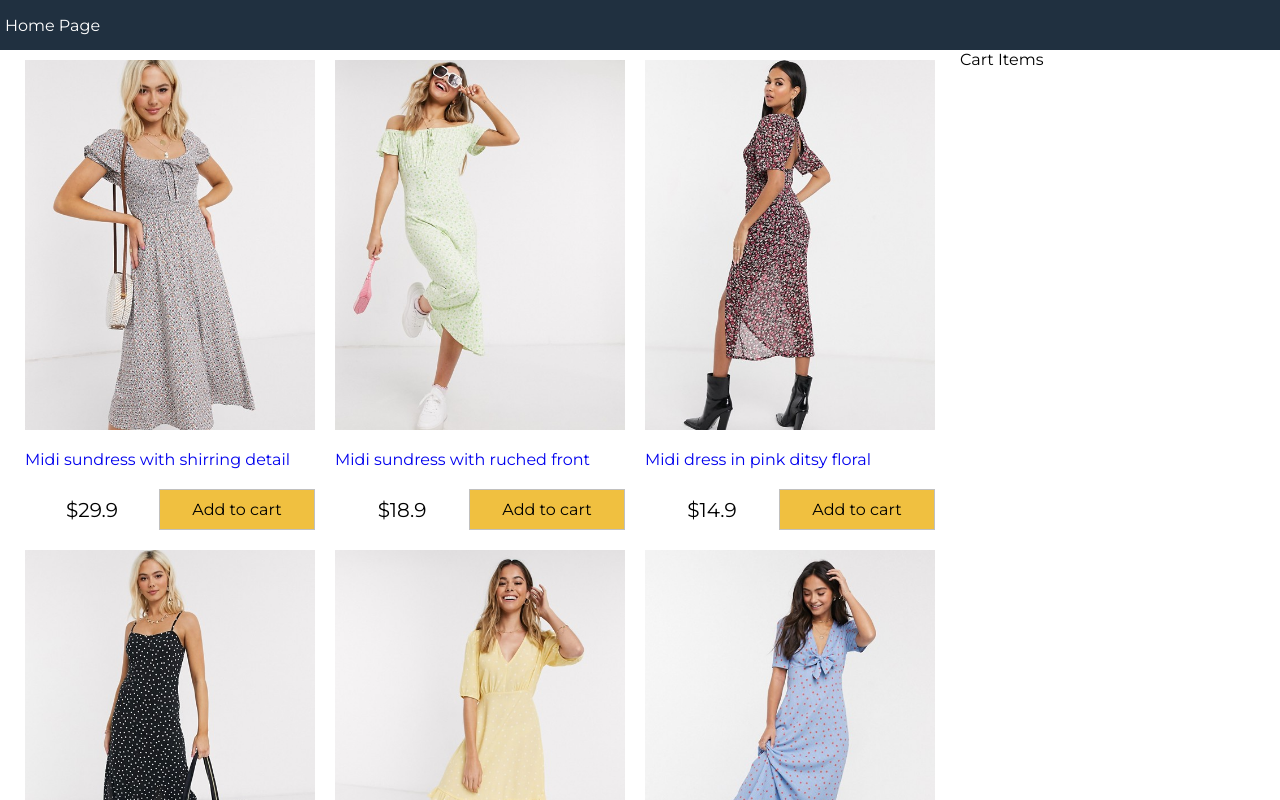
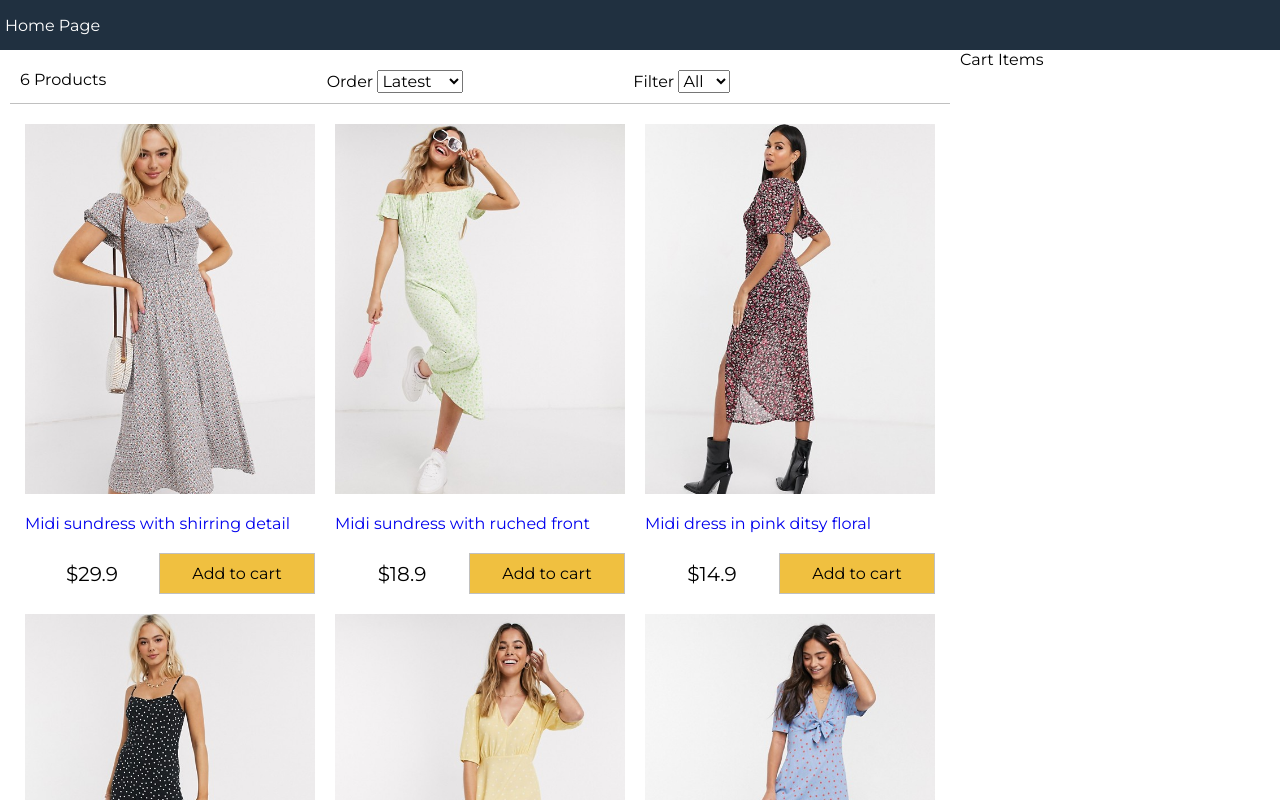
Before and after one commit to maaz-shah47/react-shopping-cart, a React (Create React App) app: page / in a window 1280 px wide. Shown: the top 800 px of the page. Built offline with nearby package versions, Linux system fonts and the light colour scheme.

Commit message:
create filter component

```diff
--- a/src/App.js
+++ b/src/App.js
@@ -1,13 +1,51 @@
 import { useState } from 'react';
-import './App.css';
-import Products from './components/Products';
+import Products from './components/Products/Products';
 
 import data from './data.json';
+
+import './App.css';
+import Filter from './components/Filter/Filter';
 
 const App = () => {
   const [products, setProducts] = useState(data.products);
   const [size, setSize] = useState('');
   const [sort, setSort] = useState('');
+
+  const sortProductsHandler = (event) => {
+    const sort = event.target.value;
+    setSort(sort);
+    setProducts((prevState) =>
+      prevState
+        .slice()
+        .sort((a, b) =>
+          sort === 'lowest'
+            ? a.price > b.price
+              ? 1
+              : -1
+            : sort === 'highest'
+            ? a.price < b.price
+              ? 1
+              : -1
+            : a._id < b._id
+            ? 1
+            : -1
+        )
+    );
+  };
+  const sizeFilterHandler = (event) => {
+    const newSize = event.target.value;
+    if (newSize === '') {
+      setSize(newSize);
+      setProducts(data.products);
+    } else {
+      setSize(newSize);
+      setProducts(
+        data.products.filter(
+          (product) => product.availableSizes.indexOf(newSize) >= 0
+        )
+      );
+    }
+  };
   return (
     <div className='grid-container'>
       <header>
@@ -16,6 +54,13 @@ const App = () => {
       <main>
         <div className='content'>
           <div className='main'>
+            <Filter
+              count={products.length}
+              size={size}
+              sort={sort}
+              sortHandler={sortProductsHandler}
+              sizeHandler={sizeFilterHandler}
+            />
             <Products products={products} />
           </div>
           <div className='sidebar'>Cart Items</div>
--- /dev/null
+++ b/src/components/Filter/Filter.css
@@ -0,0 +1,10 @@
+.filter {
+  display: flex;
+  justify-content: space-between;
+  padding: 1rem;
+  margin: 1rem;
+  border-bottom: 0.1rem #c0c0c0 solid;
+}
+.filter div {
+  flex: 1;
+}
--- /dev/null
+++ b/src/components/Filter/Filter.jsx
@@ -0,0 +1,33 @@
+import React from 'react';
+
+import './Filter.css';
+
+const Filter = ({ count, size, sort, sortHandler, sizeHandler }) => {
+  return (
+    <div className='filter'>
+      <div className='filter-result'>{count} Products</div>
+      <div className='filter-sort'>
+        Order{' '}
+        <select value={sort} onChange={sortHandler}>
+          <option>Latest</option>
+          <option value='lowest'>Lowest</option>
+          <option value='highest'>Highest</option>
+        </select>
+      </div>
+      <div className='filter-size'>
+        Filter{' '}
+        <select value={size} onChange={sizeHandler}>
+          <option value=''>All</option>
+          <option value='XS'>XS</option>
+          <option value='S'>S</option>
+          <option value='M'>M</option>
+          <option value='L'>L</option>
+          <option value='XL'>XL</option>
+          <option value='XLL'>XLL</option>
+        </select>
+      </div>
+    </div>
+  );
+};
+
+export default Filter;
--- a/src/components/Products.jsx
+++ b/src/components/Products/Products.jsx
@@ -1,6 +1,5 @@
 import React from 'react';
-import { formatCurrency } from '../utils/utils';
-
+import { formatCurrency } from '../../utils/utils';
 import './Products.css';
 
 const Products = ({ products }) => {
```
Also changed, not shown: src/components/Products/Products.css (renamed from src/components/Products.css).
